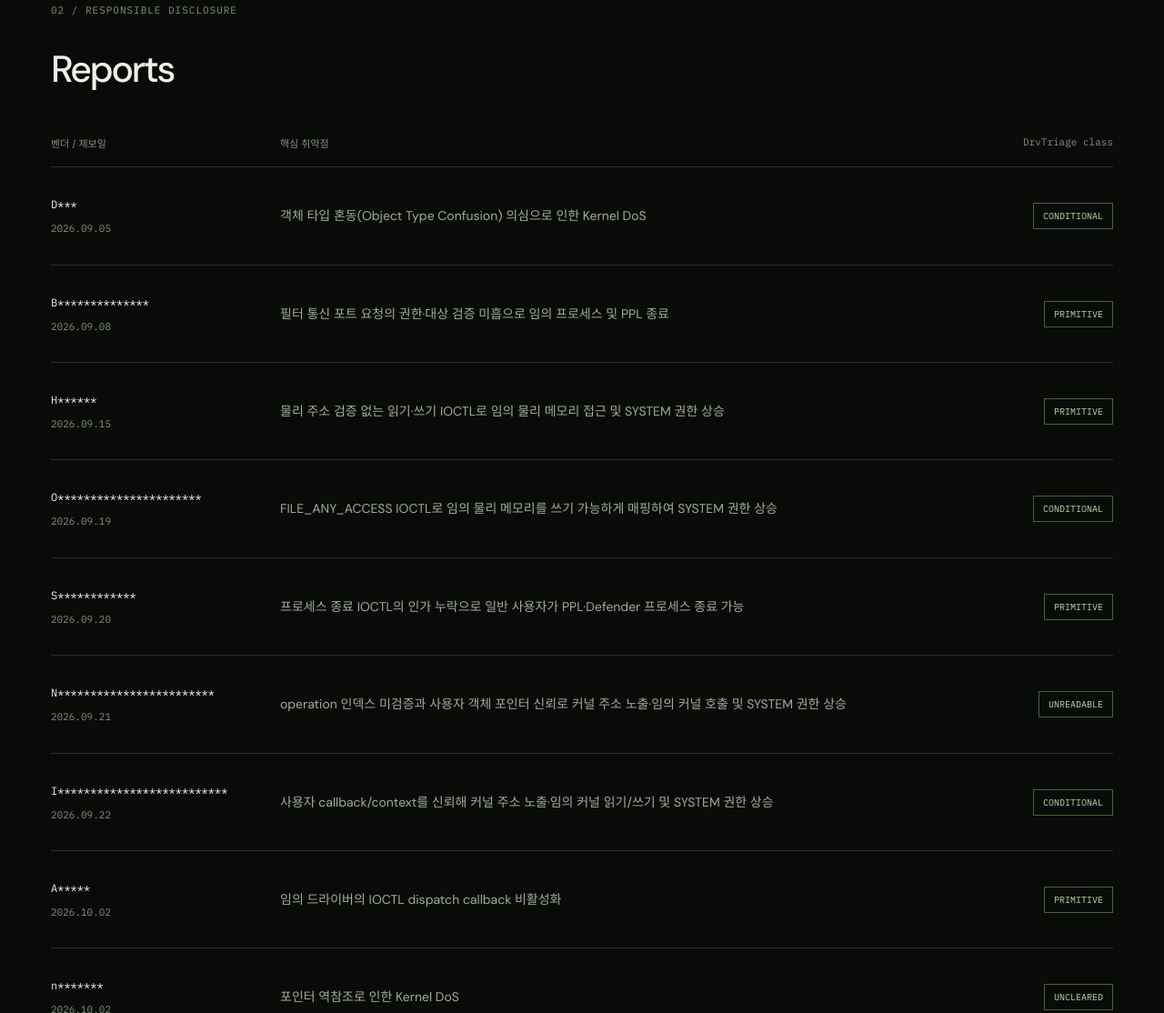
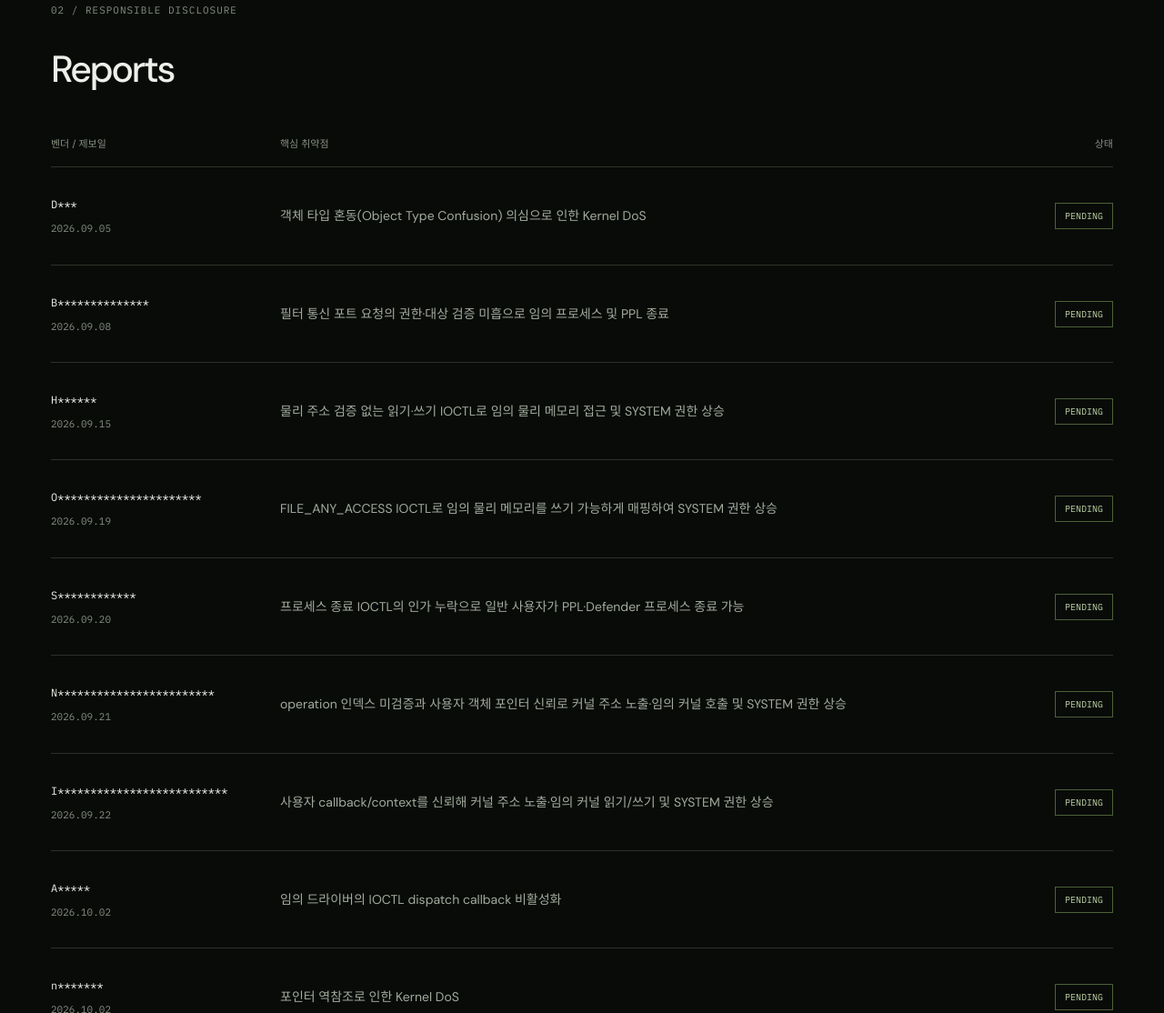
Before and after one commit to bob-dev-byovd/bmuk, a website with bundled scripts: page index.html in a window 1280 px wide. Shown: the part 3280-4394 px from the top of the page at 91% size. Built offline with nearby package versions, Linux system fonts and the light colour scheme.

Commit message:
Show pending disclosure status in Reports

```diff
--- a/app.js
+++ b/app.js
@@ -463,8 +463,8 @@ function renderDisclosures() {
           escapeHTML(record.reportedAt.replaceAll("-", ".")) +
           '</time></div><div class="record-copy"><p><span class="sr-only">핵심 취약점: </span>' +
           escapeHTML(record.description) +
-          '</p></div><div class="record-meta"><span class="sr-only">DrvTriage class: </span><span class="record-class">' +
-          escapeHTML(record.classification || "—") +
+          '</p></div><div class="record-meta"><span class="sr-only">상태: </span><span class="record-status">' +
+          escapeHTML(record.status || "—") +
           "</span></div></li>",
       )
       .join("") ||
--- a/data.js
+++ b/data.js
@@ -339,86 +339,86 @@ export const siteData = {
   },
   disclosures: [
     // 벤더명은 이미 가린 값만 저장합니다. 식별 정보는 공개 소스에 넣지 않습니다.
-    // class는 사용자가 제공한 판정값만 기록합니다. 미제공 항목은 빈 값으로 둡니다.
+    // status는 제보 진행 상태입니다. 현재 모든 제보는 PENDING으로 표시합니다.
     // reportedAt은 제보일이며 YYYY-MM-DD 형식으로 기록합니다.
     {
       vendor: "D***",
       description:
         "객체 타입 혼동(Object Type Confusion) 의심으로 인한 Kernel DoS",
-      classification: "CONDITIONAL",
+      status: "PENDING",
       reportedAt: "2026-09-05",
     },
     {
       vendor: "B**************",
       description:
         "필터 통신 포트 요청의 권한·대상 검증 미흡으로 임의 프로세스 및 PPL 종료",
-      classification: "PRIMITIVE",
+      status: "PENDING",
       reportedAt: "2026-09-08",
     },
     {
       vendor: "H******",
       description:
         "물리 주소 검증 없는 읽기·쓰기 IOCTL로 임의 물리 메모리 접근 및 SYSTEM 권한 상승",
-      classification: "PRIMITIVE",
+      status: "PENDING",
       reportedAt: "2026-09-15",
     },
     {
       vendor: "O**********************",
       description:
         "FILE_ANY_ACCESS IOCTL로 임의 물리 메모리를 쓰기 가능하게 매핑하여 SYSTEM 권한 상승",
-      classification: "CONDITIONAL",
+      status: "PENDING",
       reportedAt: "2026-09-19",
     },
     {
       vendor: "S************",
       description:
         "프로세스 종료 IOCTL의 인가 누락으로 일반 사용자가 PPL·Defender 프로세스 종료 가능",
-      classification: "PRIMITIVE",
+      status: "PENDING",
       reportedAt: "2026-09-20",
     },
     {
       vendor: "N************************",
       description:
         "operation 인덱스 미검증과 사용자 객체 포인터 신뢰로 커널 주소 노출·임의 커널 호출 및 SYSTEM 권한 상승",
-      classification: "UNREADABLE",
+      status: "PENDING",
       reportedAt: "2026-09-21",
     },
     {
       vendor: "I**************************",
       description:
         "사용자 callback/context를 신뢰해 커널 주소 노출·임의 커널 읽기/쓰기 및 SYSTEM 권한 상승",
-      classification: "CONDITIONAL",
+      status: "PENDING",
       reportedAt: "2026-09-22",
     },
     {
       vendor: "A*****",
       description: "임의 드라이버의 IOCTL dispatch callback 비활성화",
-      classification: "PRIMITIVE",
+      status: "PENDING",
       reportedAt: "2026-10-02",
     },
     {
       vendor: "n*******",
       description: "포인터 역참조로 인한 Kernel DoS",
-      classification: "UNCLEARED",
+      status: "PENDING",
       reportedAt: "2026-10-02",
     },
     {
       vendor: "C*******",
       description: "PCI 설정 오용으로 인한 Kernel DoS",
-      classification: "UNCLEARED",
+      status: "PENDING",
       reportedAt: "2026-10-03",
     },
     {
       vendor: "C**************************",
       description:
         "파일 시스템 콜백 인가 누락으로 비특권 사용자의 SYSTEM 프로세스 I/O 무력화",
-      classification: "PRIMITIVE",
+      status: "PENDING",
       reportedAt: "2026-10-04",
     },
     {
       vendor: "K*****",
       description: "임의 커널 읽기/쓰기 및 권한 상승",
-      classification: "CONDITIONAL",
+      status: "PENDING",
       reportedAt: "2026-10-05",
     },
   ],
--- a/index.html
+++ b/index.html
@@ -531,7 +531,7 @@
         </div>
         <div class="disclosure-heading" aria-hidden="true">
           <span>벤더 / 제보일</span><span>핵심 취약점</span
-          ><span>DrvTriage class</span>
+          ><span>상태</span>
         </div>
         <ol
           class="disclosure-list"
--- a/styles.css
+++ b/styles.css
@@ -1208,7 +1208,7 @@ h2 {
   overflow-wrap: anywhere;
   transition: color 0.3s;
 }
-.record-class {
+.record-status {
   display: inline-block;
   border: 1px solid #4c6137;
   padding: 6px 10px;
@@ -1217,11 +1217,6 @@ h2 {
 }
 .disclosure-record.is-pointer-active .record-vendor {
   color: var(--accent);
-}
-.record-status {
-  font-size: 11px;
-  color: var(--muted);
-  line-height: 1.8;
 }
 .record-identifier {
   display: block;
@@ -2879,11 +2874,10 @@ tfoot th {
   .record-vendor {
     font-size: 11px;
   }
-  .record-class {
+  .record-status {
     font-size: 9px;
     padding: 5px 8px;
   }
-  .record-status,
   .record-identifier {
     font-size: 10px;
   }
```
Also changed, not shown: tests/research-data.test.mjs (+21 -23 lines), README.md.
